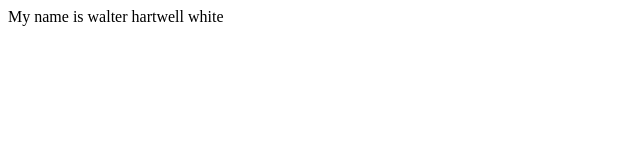
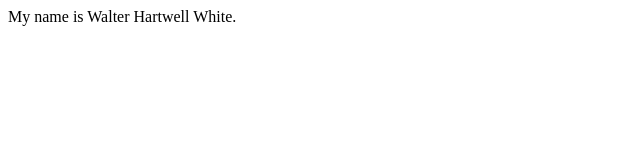
Before and after one commit to HamzaKernane/First-Github-project, a plain HTML site: page index.html in a window 1280 px wide. Shown: the full height of the page, 0-640 px from the left. Drawn offline with Linux system fonts and the light colour scheme.

Commit message:
Emphasise the name

```diff
--- a/index.html
+++ b/index.html
@@ -7,6 +7,6 @@
     <title>Document</title>
 </head>
 <body>
-    My name is walter hartwell white
+    My name is Walter Hartwell White.
 </body>
 </html>
```
